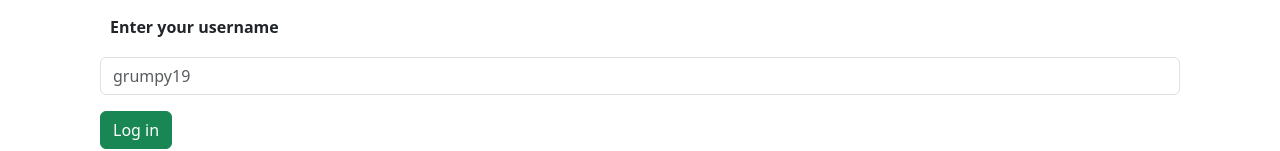
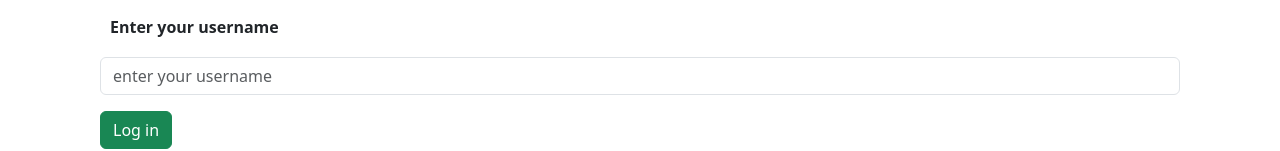
Before and after one commit to dhiransodha/dhiran-news-react, a React (Vite) app: page /sign-in in a window 1280 px wide. Shown: the part 197-348 px from the top of the page. Built offline with nearby package versions, Linux system fonts and the light colour scheme.

Commit message:
fix sign in form when username is left blank

```diff
--- a/src/SignIn.jsx
+++ b/src/SignIn.jsx
@@ -12,6 +12,7 @@ export const SignIn = ({ setUser }) => {
   const navigate = useNavigate();
   const handleSubmit = (e) => {
     e.preventDefault();
+    if (!username) return undefined;
     setNotFoundError(false);
     setIsError(false);
     getDataFromApi(`users/${username}`)
@@ -37,9 +38,7 @@ export const SignIn = ({ setUser }) => {
 
   return (
     <section className="sign-in">
-      <h2>
-        Sign in
-      </h2>
+      <h2>Sign in</h2>
       <Form onSubmit={handleSubmit}>
         <Form.Group className="mb-3" controlId="exampleForm.ControlInput1">
           <Form.Label>Enter your username</Form.Label>
@@ -47,14 +46,16 @@ export const SignIn = ({ setUser }) => {
             required
             value={username}
             type="text"
-            placeholder="grumpy19"
+            placeholder="enter your username"
             onChange={handleChange}
           />
         </Form.Group>
         <Button variant="success" onClick={handleSubmit}>
           Log in
         </Button>
-        <p>or register <Link to="/register">here</Link></p>
+        <p>
+          or register <Link to="/register">here</Link>
+        </p>
       </Form>
       {notFoundError ? (
         <Alert key="invalid-username" variant="danger">
```
